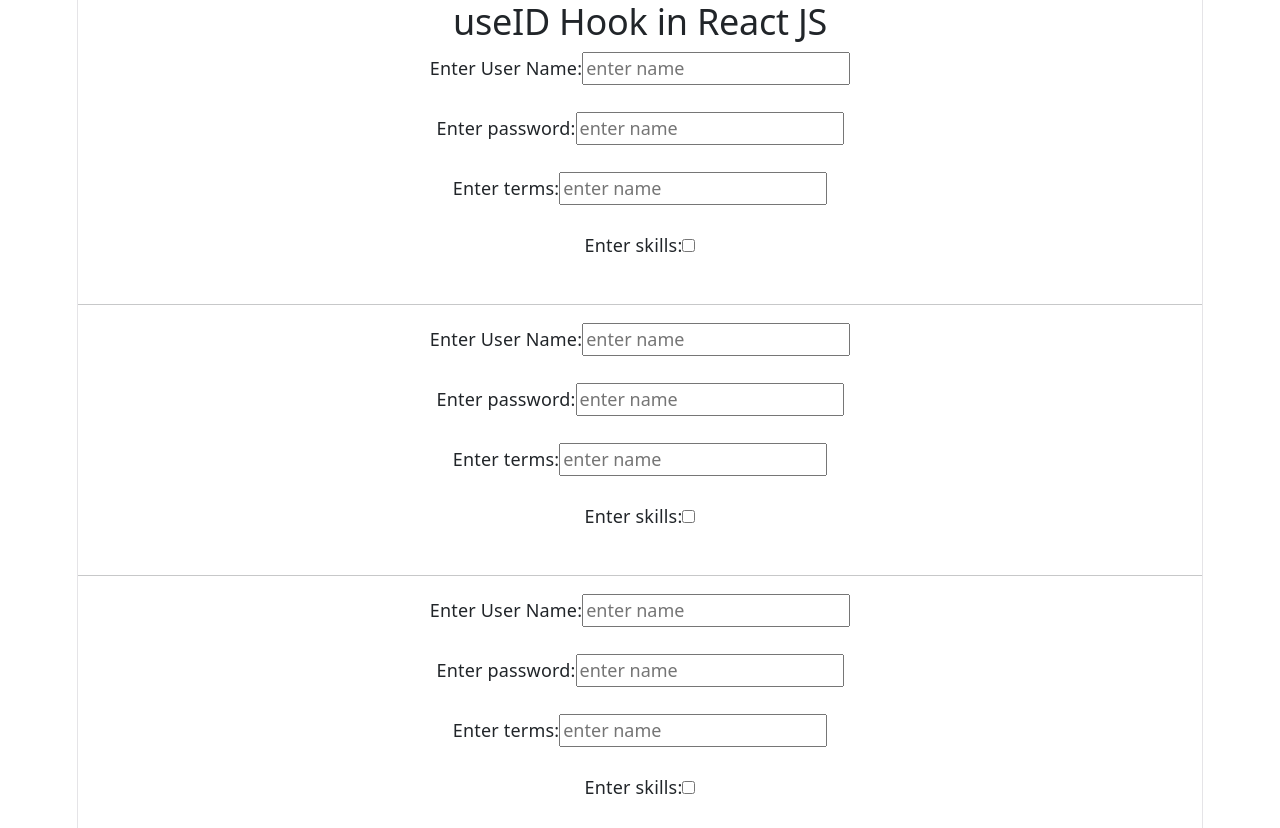
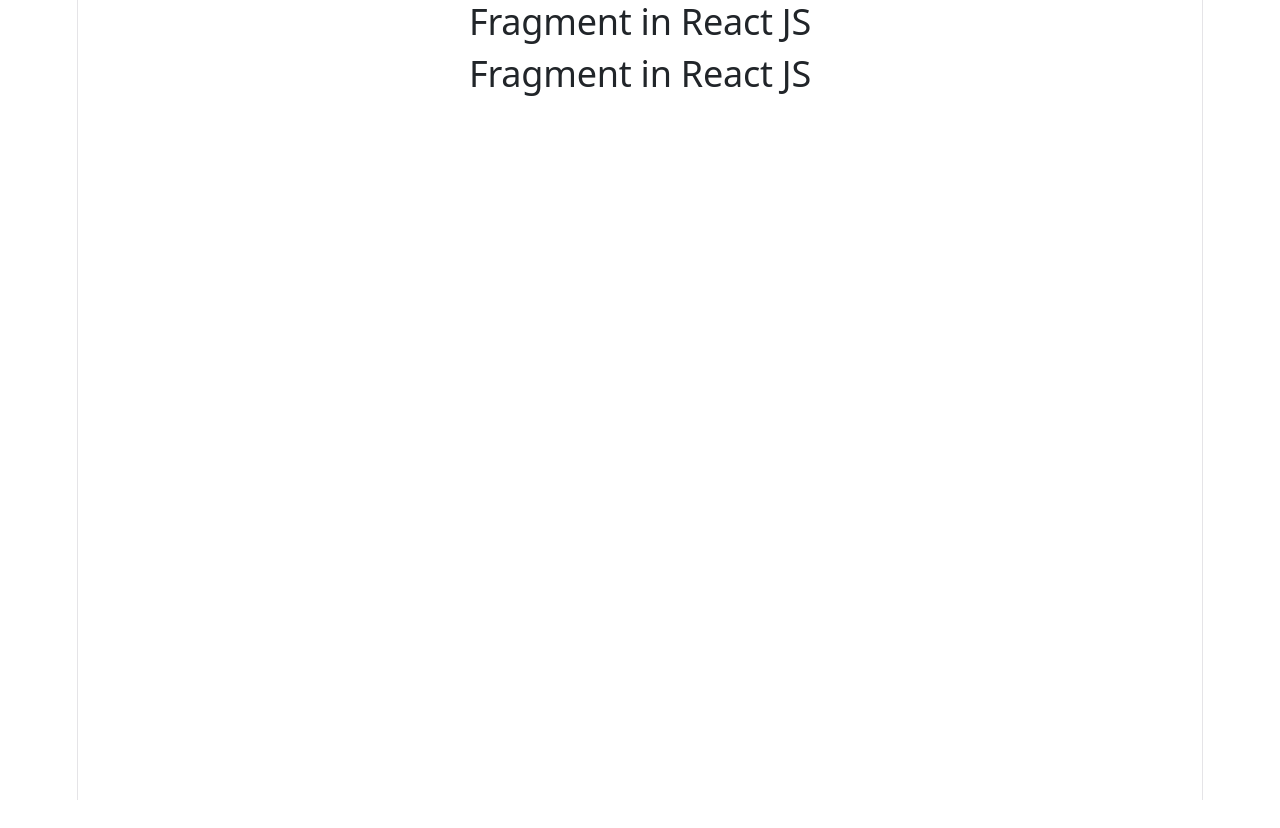
Before and after one commit to vivek2991/react-demo, a React (Vite) app: page / in a window 1280 px wide. After the commit the page ends 800 px from the top, so only its background shows below. Built offline with nearby package versions, Linux system fonts and the light colour scheme.

Commit message:
Fragment in React JS - App-40

```diff
--- a/src/App-40.jsx
+++ b/src/App-40.jsx
@@ -1,9 +1,26 @@
+import { Fragment } from "react"
+
 function App40() {
     return (
-        <div>
-            <h2></h2>
-        </div>
+        // by default you need atleast one div as parent to use multiple html elements like 2-3 h2 to reduce it you can use fragment
+        // without div you can use multiple elements so to reduce it you can use fragment
+        //fragment will remove extra parent tags
+        // <> </> this is also called fragment
+
+        <Fragment>
+            <h2>Fragment in React JS</h2>
+            <h2>Fragment in React JS</h2>
+        </Fragment>
     )
 }
 
 export default App40
+
+
+// html output
+// you can see div after root was removed which was extra
+
+// <div id="root">
+//     <h2>Fragment in React JS</h2>
+//     <h2>Fragment in React JS</h2>
+// </div>
--- a/src/main.jsx
+++ b/src/main.jsx
@@ -176,10 +176,10 @@ createRoot(document.getElementById('root')).render(
     {/* <App38 /> */}
 
     {/*  useID Hook in React JS */}
-    <App39 />
+    {/* <App39 /> */}
 
-    {/*  in React JS */}
-    {/* <App40 /> */}
+    {/*  Fragment in React JS */}
+    <App40 />
 
     {/*  in React JS */}
     {/* <App41 /> */}
```
